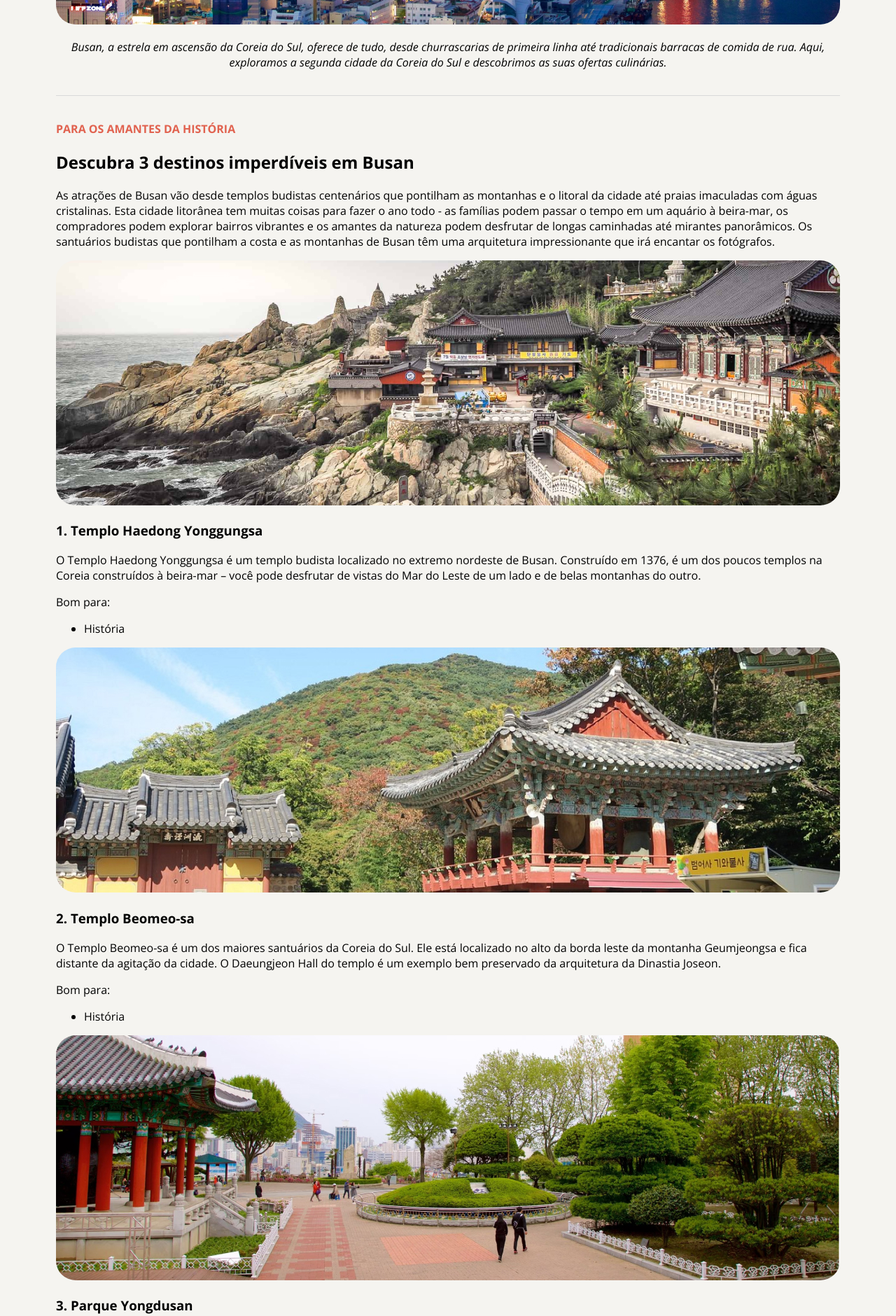
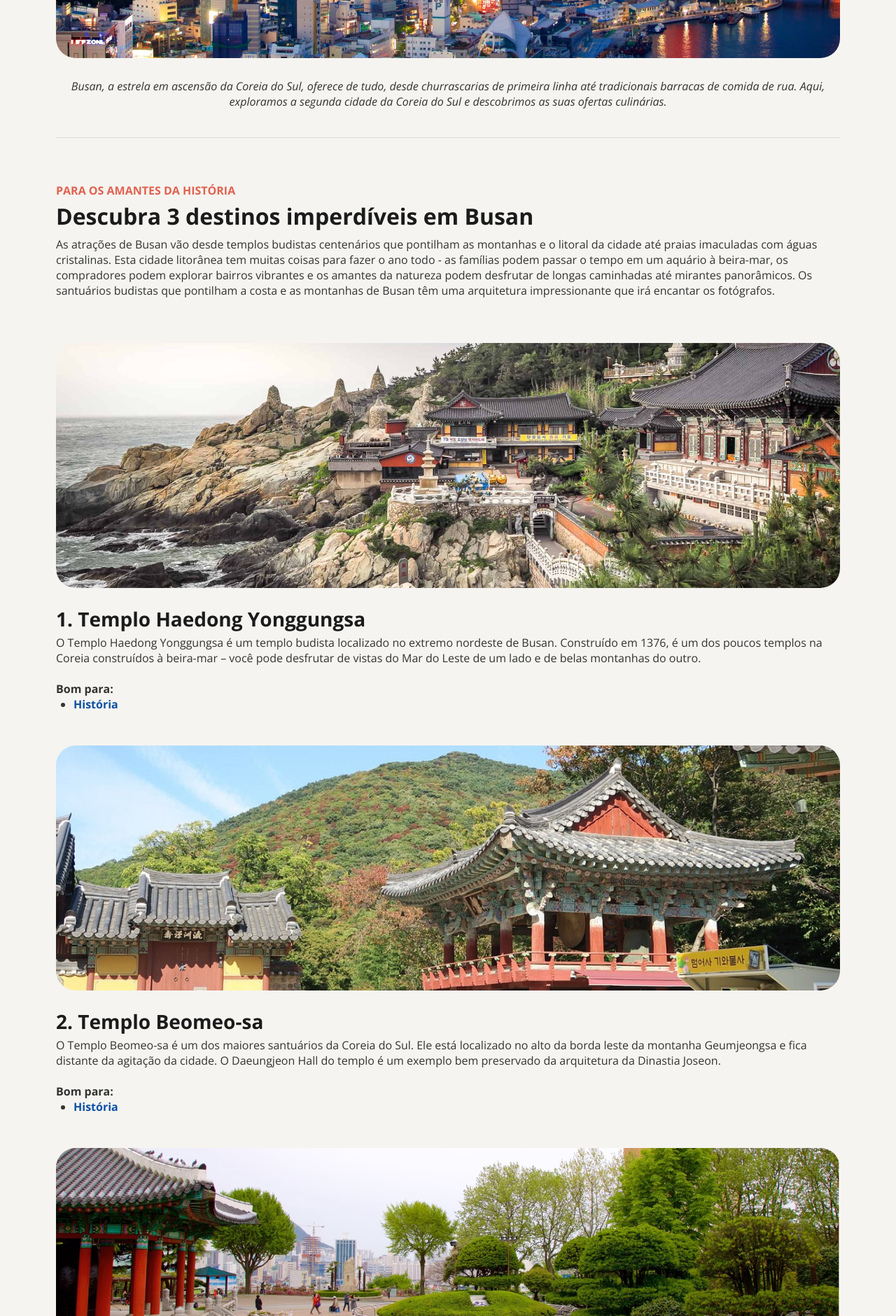
Before and after one commit to camilampinheiro/LocalTuristico, a plain HTML site: page index.html in a window 1280 px wide. Shown: the part 760-2640 px from the top of the page at 70% size. Drawn offline with nearby package versions, Linux system fonts and the light colour scheme.

Commit message:
finalizacao

```diff
--- a/index.html
+++ b/index.html
@@ -30,7 +30,7 @@
             <section id="titleList">
                 <p id="headline">PARA OS AMANTES DA HISTÓRIA</p>
                 <h2>Descubra 3 destinos imperdíveis em Busan</h2>
-                <p>
+                <p id="paragraph">
                     As atrações de Busan vão desde templos budistas centenários que pontilham as montanhas e o litoral da cidade até praias imaculadas com águas cristalinas. Esta cidade litorânea tem muitas coisas para fazer o ano todo - as famílias podem passar o tempo em um aquário à beira-mar, os compradores podem explorar bairros vibrantes e os amantes da natureza podem desfrutar de longas caminhadas até mirantes panorâmicos.
                     Os santuários budistas que pontilham a costa e as montanhas de Busan têm uma arquitetura impressionante que irá encantar os fotógrafos.
                 </p>
@@ -38,61 +38,63 @@
 
             <section id="list">
                 <section id="cardTravel">
-                    <img src="img/imgList1.jpg" alt="">
+                    <img id="imgList" src="img/imgList1.jpg" alt="">
                     <h3>1. Templo Haedong Yonggungsa</h3>
-                    <p>
+                    <p id="paragraph">
                         O Templo Haedong Yonggungsa é um templo budista localizado no extremo nordeste de Busan. Construído em 1376, é um dos poucos templos na Coreia
                         construídos à beira-mar – você pode desfrutar de vistas do Mar do Leste de um lado e de belas montanhas do outro.
+                        <br> <br>
                     </p>
-
-                    <p>
+                    <p id="strong">
                         Bom para:
                     </p>
                     <ul>
-                        <li>
+                        <li id="hist">
+                            História
+                        </li>
+                    </ul>
+
+                </section>
+                <section id="cardTravel">
+                    <img id="imgList" src="img/imgList2.jpg" alt="">
+                    <h3>2. Templo Beomeo-sa</h3>
+                    <p id="paragraph">
+                        O Templo Beomeo-sa é um dos maiores santuários da Coreia do Sul. Ele está localizado no alto da borda leste da montanha Geumjeongsa e fica
+                        distante da agitação da cidade. O Daeungjeon Hall do templo é um exemplo bem preservado da arquitetura da Dinastia Joseon.
+                        <br> <br>
+                    </p>
+                    <p id="strong">
+                        Bom para:
+                    </p>
+                    <ul>
+                        <li id="hist">
                             História
                         </li>
                     </ul>
                 </section>
                 <section id="cardTravel">
-                    <img src="img/imgList2.jpg" alt="">
-                    <h3>2. Templo Beomeo-sa</h3>
-                    <p>
-                        O Templo Beomeo-sa é um dos maiores santuários da Coreia do Sul. Ele está localizado no alto da borda leste da montanha Geumjeongsa e fica
-                        distante da agitação da cidade. O Daeungjeon Hall do templo é um exemplo bem preservado da arquitetura da Dinastia Joseon.
+                    <img id="imgList" src="img/imgList3.jpg" alt="">
+                    <h3>3. Parque Yongdusan</h3>
+                    <p id="paragraph">
+                        O Parque Yongdusan, localizado no centro de Busan, abriga alguns dos monumentos mais importantes da cidade. Você pode ver vistas espetaculares
+                        do topo da Torre Busan, de 120 metros de altura. O parque tem 2 museus – confira os instrumentos musicais tradicionais no Museum of World Folk Instruments e mais de 80 veleiros coreanos no Exhibition Hall of World Model Boats.
+                        <br> <br>
                     </p>
-
-                    <p>
+                    <p id="strong">
                         Bom para:
                     </p>
                     <ul>
-                        <li>
-                            História
-                        </li>
+                        <li id="casais">Casais</li>
+                        <li id="familia">Família</li>
+                        <li id="orcamento">Orçamento</li>
                     </ul>
-                </section>
-                <section id="cardTravel">
-                    <img src="img/imgList3.jpg" alt="">
-                    <h3>3. Parque Yongdusan</h3>
-                    <p>
-                        O Parque Yongdusan, localizado no centro de Busan, abriga alguns dos monumentos mais importantes da cidade. Você pode ver vistas espetaculares
-                        do topo da Torre Busan, de 120 metros de altura. O parque tem 2 museus – confira os instrumentos musicais tradicionais no Museum of World Folk Instruments e mais de 80 veleiros coreanos no Exhibition Hall of World Model Boats.
-                    </p>
 
-                    <p>
-                        Bom para:
-                    </p>
-                    <ul>
-                        <li>Casais</li>
-                        <li>Família</li>
-                        <li>Orçamento</li>
-                    </ul>
                 </section>
             </section>
 
             <div class="divider"></div>
 
-            <section id="text">
+            <section id="text" >
                 As melhores coisas para fazer em Busan mostram a reputação da cidade como um importante porto marítimo na Ásia. Frequentemente vista como a essência da
                 Coreia do Sul, você experimentará uma atmosfera única em termos de diversidade étnica e cultural, já que a cidade recebe um público cosmopolita o ano todo.
             </section>
--- a/style.css
+++ b/style.css
@@ -1,7 +1,11 @@
-
+* {
+    margin: 0;
+    padding: 0;
+}
 
 :root {
     font-family: "Open Sans", serif;
+    color: #333333;
 }
 
 body {
@@ -17,6 +21,35 @@ body {
 #headline {
     color: #E1624F;
     font-weight: bold;
+    font-size: 16px;
+    margin-top: 64px;
+}
+
+h1 {
+    font-size: 36px;
+    font-weight: bold;
+    color: #1B1B1B;
+    margin-top: 8px;
+    margin-bottom: 40px;
+}
+
+h2 {
+    font-size: 32px;
+    font-weight: bold;
+    color: #1B1B1B;
+    margin-top: 4px;
+    margin-bottom: 8px;
+}
+
+h2 + p {
+    margin-bottom: 64px;
+}
+
+h3 {
+    font-size: 28px;
+    font-weight: bold;
+    color: #1B1B1B;
+    margin-bottom: 4px;
 }
 
 img {
@@ -26,6 +59,9 @@ img {
 #subtitle {
     font-style: italic;
     text-align: center;
+    font-size: 16px;
+    margin-top: 24px;
+    margin-bottom: 40px;
 }
 
 .divider {
@@ -35,10 +71,51 @@ img {
     background-color: #d9d9d9;
 }
 
+#imgList {
+    margin-bottom: 20px;
+}
+
+#paragraph {
+    font-size: 16px;
+}
+
 #text {
     text-align: center;
+    font-size: 16px;
 }
+
+#strong {
+    font-weight: bold;
+}
+
+ul li {
+    font-weight: bold;
+    margin-left: 25px;
+}
+
+#hist {
+    color: #0C51A7;
+    margin-bottom: 48px;
+}
+
+#casais {
+    color: #591B98;
+}
+
+#familia {
+    color: #E5245E;
+}
+
+#orcamento {
+    color: #E95E10;
+}
+
+ul li::marker {
+    color: #333333;
+}
+
 
 footer {
     text-align: center;
+    margin-bottom: 40px;
 }
```
